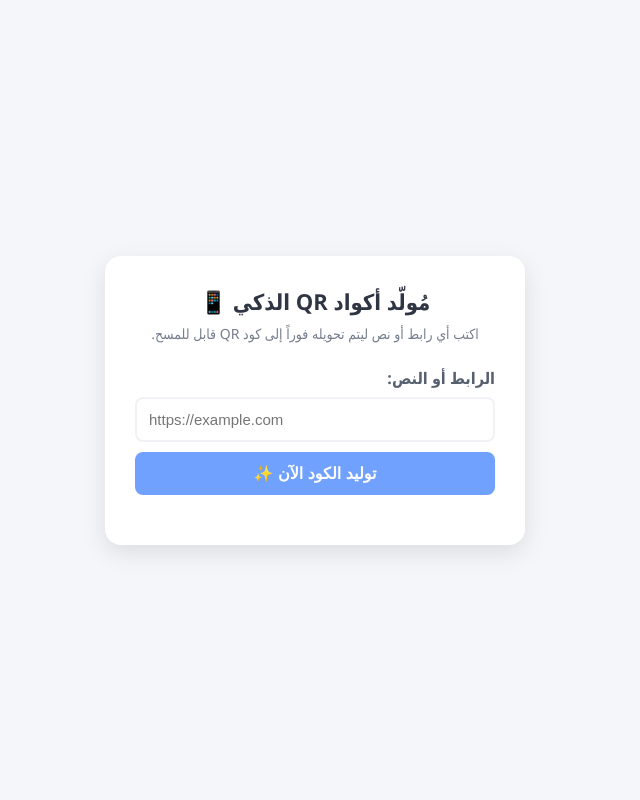
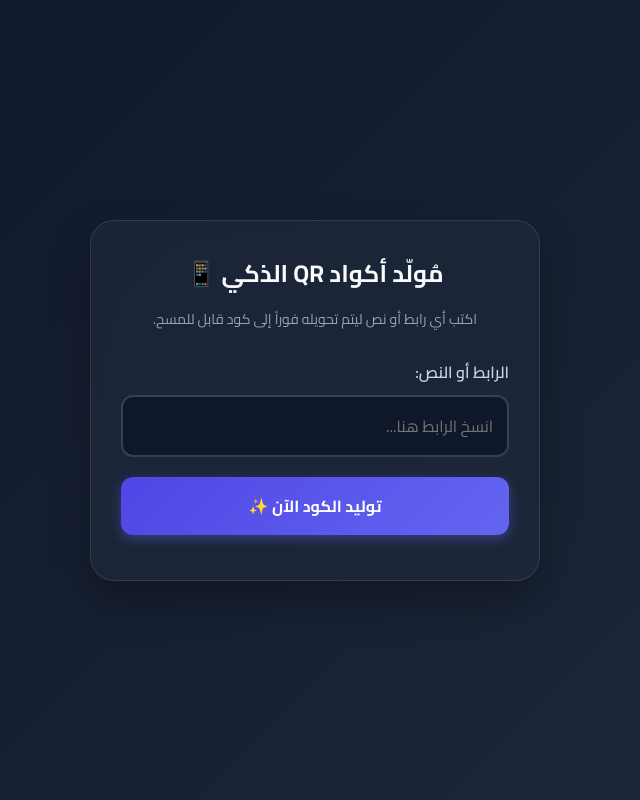
Before and after one commit to mossaaed6tabbiche-netizen/Ana-qr, a Flask app: page / in a window 1280 px wide. Shown: the whole page, without its empty margins (325-965 px from the left). Run offline with Flask 3, Linux system fonts and the light colour scheme.

Commit message:
Update index.html

```diff
--- a/templates/index.html
+++ b/templates/index.html
@@ -3,43 +3,186 @@
 <head>
     <meta charset="UTF-8">
     <meta name="viewport" content="width=device-width, initial-scale=1.0">
-    <title>مُولّد أكواد QR ذكي</title>
+    <title>مُولّد أكواد QR الذكي</title>
+    <!-- Google Fonts لخط أنيق -->
+    <link href="https://fonts.googleapis.com/css2?family=Cairo:wght@400;600;700&display=swap" rel="stylesheet">
     <style>
-        * { box-sizing: border-box; margin: 0; padding: 0; }
-        body { font-family: 'Segoe UI', Tahoma, Geneva, Verdana, sans-serif; background-color: #f5f6fa; color: #2f3640; display: flex; justify-content: center; align-items: center; min-height: 100vh; }
-        .container { background: white; padding: 30px; border-radius: 16px; box-shadow: 0 8px 24px rgba(0,0,0,0.1); text-align: center; max-width: 420px; width: 90%; }
-        h1 { color: #2f3542; font-size: 22px; margin-bottom: 8px; }
-        p { color: #747d8c; font-size: 14px; margin-bottom: 24px; }
-        form { margin-bottom: 20px; text-align: right; }
-        label { display: block; margin-bottom: 8px; font-weight: bold; color: #57606f; }
-        input[type="text"] { width: 100%; padding: 12px; border: 2px solid #f1f2f6; border-radius: 8px; font-size: 15px; outline: none; transition: 0.3s; text-align: left; }
-        input[type="text"]:focus { border-color: #70a1ff; }
-        .btn { display: inline-block; width: 100%; padding: 12px; background-color: #70a1ff; color: white; border: none; border-radius: 8px; font-size: 16px; font-weight: bold; cursor: pointer; transition: 0.3s; margin-top: 10px; }
-        .btn:hover { background-color: #1e90ff; }
-        .qr-result { margin-top: 25px; padding-top: 20px; border-top: 2px dashed #f1f2f6; }
-        .qr-result img { max-width: 200px; border: 1px solid #dcdde1; border-radius: 8px; padding: 5px; background: white; }
-        .success-msg { color: #2ed573; font-size: 14px; margin-top: 10px; font-weight: bold; }
+        * {
+            box-sizing: border-box;
+            margin: 0;
+            padding: 0;
+            font-family: 'Cairo', sans-serif;
+        }
+
+        body {
+            /* خلفية متدرجة عصرية مريحة للعين */
+            background: linear-gradient(135deg, #0f172a 0%, #1e293b 100%);
+            min-height: 100vh;
+            display: flex;
+            justify-content: center;
+            align-items: center;
+            padding: 20px;
+            color: #f8fafc;
+        }
+
+        .container {
+            background: rgba(30, 41, 59, 0.7);
+            backdrop-filter: blur(10px);
+            padding: 30px;
+            border-radius: 24px;
+            box-shadow: 0 20px 40px rgba(0, 0, 0, 0.3);
+            width: 100%;
+            max-width: 450px;
+            text-align: center;
+            border: 1px solid rgba(255, 255, 255, 0.1);
+        }
+
+        h1 {
+            font-size: 24px;
+            margin-bottom: 10px;
+            font-weight: 700;
+        }
+
+        .subtitle {
+            color: #94a3b8;
+            font-size: 14px;
+            margin-bottom: 25px;
+        }
+
+        .form-group {
+            text-align: right;
+            margin-bottom: 20px;
+        }
+
+        label {
+            display: block;
+            margin-bottom: 8px;
+            color: #cbd5e1;
+            font-weight: 600;
+        }
+
+        input[type="text"] {
+            width: 100%;
+            padding: 14px;
+            border-radius: 12px;
+            border: 2px solid #334155;
+            background: #0f172a;
+            color: #fff;
+            font-size: 16px;
+            outline: none;
+            transition: all 0.3s ease;
+        }
+
+        input[type="text"]:focus {
+            border-color: #6366f1;
+            box-shadow: 0 0 12px rgba(99, 102, 241, 0.3);
+        }
+
+        .btn {
+            width: 100%;
+            padding: 14px;
+            border-radius: 12px;
+            border: none;
+            font-size: 16px;
+            font-weight: 700;
+            cursor: pointer;
+            transition: all 0.3s ease;
+        }
+
+        .btn-primary {
+            background: linear-gradient(135deg, #4f46e5 0%, #6366f1 100%);
+            color: white;
+            box-shadow: 0 4px 12px rgba(99, 102, 241, 0.4);
+            margin-bottom: 15px;
+        }
+
+        .btn-primary:hover {
+            transform: translateY(-2px);
+            box-shadow: 0 6px 18px rgba(99, 102, 241, 0.5);
+        }
+
+        .btn-success {
+            background: linear-gradient(135deg, #059669 0%, #10b981 100%);
+            color: white;
+            box-shadow: 0 4px 12px rgba(16, 185, 129, 0.4);
+            margin-top: 15px;
+        }
+
+        .btn-success:hover {
+            transform: translateY(-2px);
+            box-shadow: 0 6px 18px rgba(16, 185, 129, 0.5);
+        }
+
+        .result-section {
+            margin-top: 25px;
+            padding-top: 25px;
+            border-top: 1px dashed #334155;
+        }
+
+        .qr-card {
+            background: white;
+            padding: 15px;
+            border-radius: 16px;
+            display: inline-block;
+            margin-bottom: 10px;
+            box-shadow: 0 8px 16px rgba(0,0,0,0.2);
+        }
+
+        .qr-card img {
+            display: block;
+            max-width: 100%;
+            height: auto;
+        }
+
+        .success-msg {
+            color: #10b981;
+            font-size: 14px;
+            margin-top: 8px;
+            font-weight: 600;
+        }
     </style>
 </head>
 <body>
+
     <div class="container">
         <h1>مُولّد أكواد QR الذكي 📱</h1>
-        <p>اكتب أي رابط أو نص ليتم تحويله فوراً إلى كود QR قابل للمسح.</p>
+        <p class="subtitle">اكتب أي رابط أو نص ليتم تحويله فوراً إلى كود قابل للمسح.</p>
 
-        <form method="POST" action="/">
-            <label for="text_data">الرابط أو النص:</label>
-            <input type="text" id="text_data" name="text_data" placeholder="https://example.com" required value="{{ text_input }}">
-            <button type="submit" class="btn">توليد الكود الآن ✨</button>
+        <form method="POST">
+            <div class="form-group">
+                <label for="data">الرابط أو النص:</label>
+                <input type="text" id="data" name="data" placeholder="انسخ الرابط هنا..." required value="{{ data if data else '' }}">
+            </div>
+            <button type="submit" class="btn btn-primary">توليد الكود الآن ✨</button>
         </form>
 
         {% if qr_generated %}
-        <div class="qr-result">
-            <h3>كود الـ QR الخاص بك جاهز:</h3>
-            <!-- تم تصليح السطر هنا ليعرض الصورة مباشرة -->
-            <img src="/static/qr.png" alt="QR Code">
-            <p class="success-msg">تم التوليد بنجاح! يمكنك تصوير الشاشة لتجربته.</p>
+        <div class="result-section">
+            <h3 style="margin-bottom: 15px; color: #cbd5e1;">كود الـ QR الخاص بك جاهز:</h3>
+            <div class="qr-card">
+                <!-- تأكد أن السورس يقرأ الصورة المفتوحة من السيرفر بشكل صحيح -->
+                <img id="qrImage" src="{{ url_for('static', filename='qr.png') if not url_for_defined else '/qr.png' }}" alt="QR Code">
+            </div>
+
+            <!-- زر التحميل الذكي -->
+            <button onclick="downloadQR()" class="btn btn-success">تحميل كود الـ QR مباشرة 📥</button>
+            <p class="success-msg">تم التوليد بنجاح!</p>
         </div>
         {% endif %}
     </div>
+
+    <script>
+        function downloadQR() {
+            const qrImg = document.getElementById('qrImage');
+            if (qrImg) {
+                const link = document.createElement('a');
+                link.href = qrImg.src;
+                link.download = 'my-qrcode.png';
+                document.body.appendChild(link);
+                link.click();
+                document.body.removeChild(link);
+            }
+        }
+    </script>
 </body>
 </html>
```
